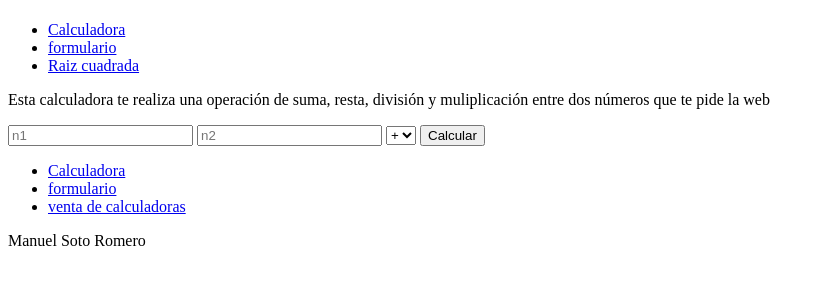
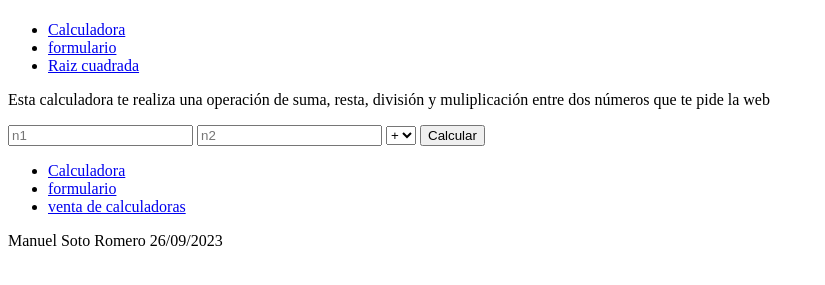
Before and after one commit to Kingstom0113/repositorio, a plain HTML site: page index.html in a window 1280 px wide. Shown: the part 59-344 px from the top of the page, without its empty margins (0-825 px from the left). Drawn offline with Linux system fonts and the light colour scheme.

Commit message:
añado la fecha en la pagina principal

```diff
--- a/index.html
+++ b/index.html
@@ -43,6 +43,7 @@
         </ul>
             <div>
                 <span>Manuel Soto Romero</span>
+                <span>26/09/2023</span>
             </div>
     </footer>
 
```
